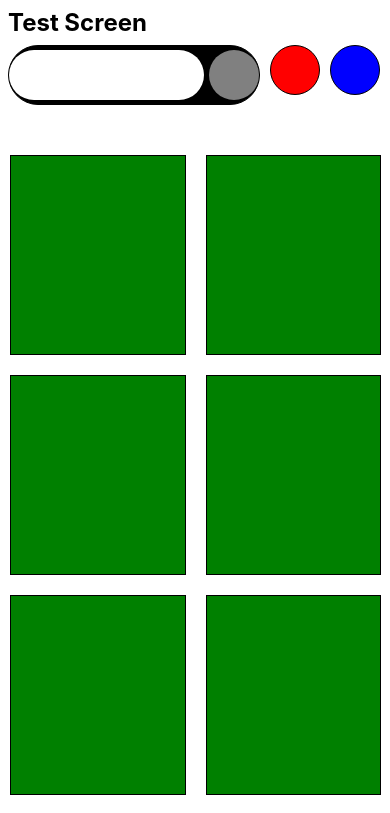
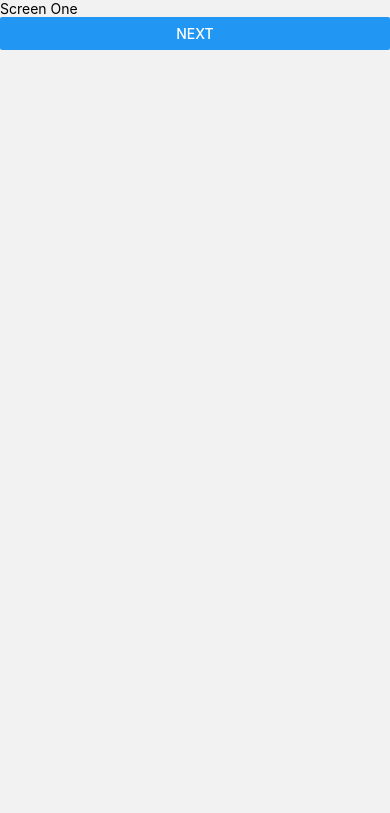
Before and after one commit to Kali-Venum/ReactNative01, a React Native app: screen /One in a window 390 px wide. Shown: the top 813 px of the page. Built offline with nearby package versions, Linux system fonts and the light colour scheme.

Commit message:
Navigation done.

```diff
--- a/App.tsx
+++ b/App.tsx
@@ -1,5 +1,7 @@
 import React, {useEffect} from 'react';
 import {View, Text, SafeAreaView, ScrollView} from 'react-native';
+import {NavigationContainer} from '@react-navigation/native';
+import {createNativeStackNavigator} from '@react-navigation/native-stack';
 
 // Components.
 import FlatCards from './components/FlatCards';
@@ -10,26 +12,25 @@ import SplashScreen from 'react-native-splash-screen';
 import LoginScreen from './screens/LoginScreen';
 import ProductsScreen from './screens/ProductsScreen';
 import TestScreen from './screens/TestScreen';
+import ScreenOne from './screens/ScreenOne';
+import ScreenTwo from './screens/ScreenTwo';
 
 const App = () => {
+  const Stack = createNativeStackNavigator();
+
   useEffect(() => {
     SplashScreen.hide();
   });
 
   return (
-    <SafeAreaView>
-      {/* <ScrollView> */}
-        {/* <FlatCards /> */}
-        {/* <ElevatedCards /> */}
-        {/* <FancyCards /> */}
-        {/* <ActionCard /> */}
-
-        {/* <LoginScreen /> */}
-
-        {/* <ProductsScreen /> */}
-      {/* </ScrollView> */}
-      <TestScreen/>
-    </SafeAreaView>
+    <NavigationContainer>
+      <Stack.Navigator
+        initialRouteName="One"
+        screenOptions={{headerShown: false, animation: 'none'}}>
+        <Stack.Screen name="One" component={ScreenOne} />
+        <Stack.Screen name="Two" component={ScreenTwo} />
+      </Stack.Navigator>
+    </NavigationContainer>
   );
 };
 
--- a/package.json
+++ b/package.json
@@ -10,11 +10,15 @@
     "test": "jest"
   },
   "dependencies": {
+    "@react-navigation/native": "^6.1.6",
+    "@react-navigation/native-stack": "^6.9.12",
     "react": "18.2.0",
     "react-native": "0.71.8",
     "react-native-elements": "^3.4.3",
     "react-native-feather": "^1.1.2",
     "react-native-link": "^4.1.0",
+    "react-native-safe-area-context": "^4.5.3",
+    "react-native-screens": "^3.20.0",
     "react-native-splash-screen": "^3.3.0",
     "react-native-vector-icons": "^9.2.0"
   },
--- /dev/null
+++ b/screens/ScreenOne.jsx
@@ -0,0 +1,13 @@
+import { StyleSheet, Text, View, Button } from 'react-native'
+import React from 'react'
+
+export default function ScreenOne({navigation}) {
+  return (
+    <View>
+      <Text>Screen One</Text>
+      <Button title="Next" onPress={() => navigation.navigate('Two')} />
+    </View>
+  )
+}
+
+const styles = StyleSheet.create({})
--- /dev/null
+++ b/screens/ScreenTwo.jsx
@@ -0,0 +1,13 @@
+import { Button, StyleSheet, Text, View } from 'react-native'
+import React from 'react'
+
+export default function ScreenTwo({navigation}) {
+  return (
+    <View>
+      <Text>Screen Two</Text>
+      <Button title="Back" onPress={()=>navigation.goBack()} />
+    </View>
+  )
+}
+
+const styles = StyleSheet.create({})
```
Also changed, not shown: 2 other files (tests, documents, lock files or other folders).
